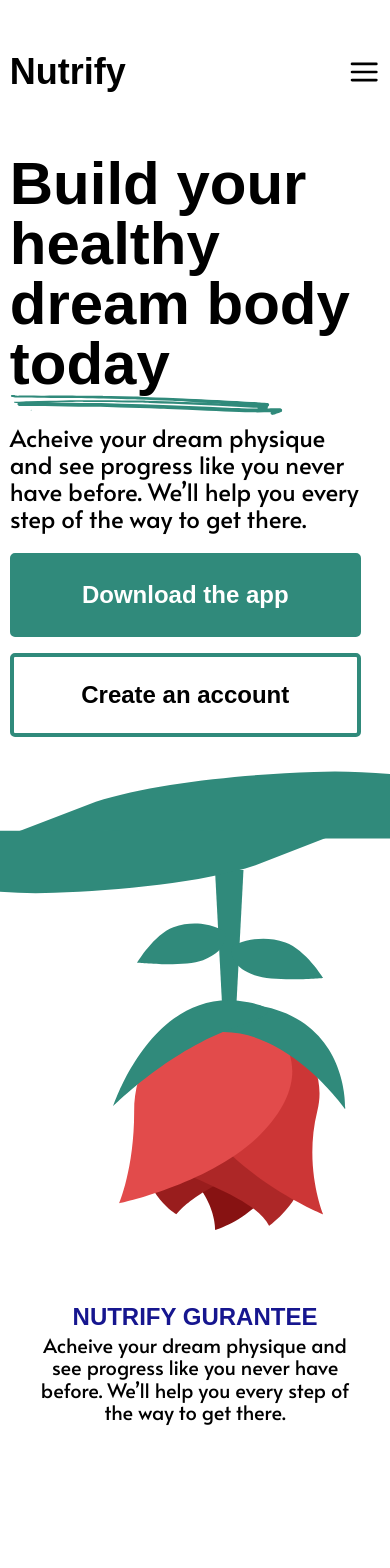
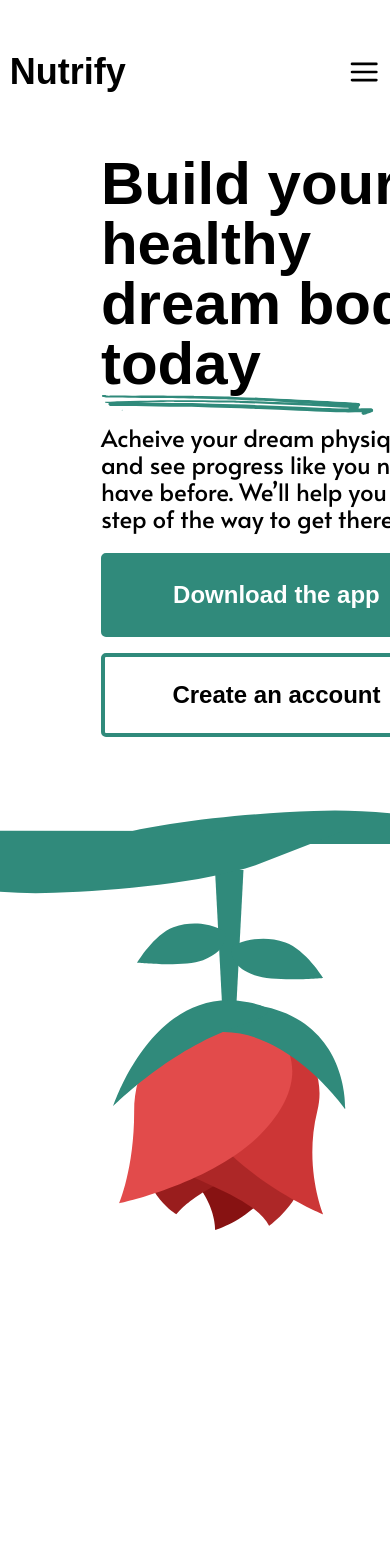
Before and after one commit to dayZgarden/Nutrify, a React (Vite) app: page / in a window 390 px wide. Shown: the top 1568 px of the page. Built offline with nearby package versions, Linux system fonts and the light colour scheme; a web font is replaced by a local one.

Commit message:
testing zoomed in responsive

```diff
--- a/src/components/newLanding.css
+++ b/src/components/newLanding.css
@@ -27,29 +27,40 @@
     width: 100%;
 }
 
+.container{
+    padding: 96px;
+}
+
+
+
+.hero__container{
+    padding: 96px;
+    padding-top: 0px;
+}
+
 .hero{
     background-color: white;
-    height: 100vh;
     width: 100%;
+    height: calc(100vh - 144px);
     display: flex;
     flex-direction: column;
     position: relative;
-    overflow-x: hidden;
+    overflow: hidden;
 }
 
 .navbar{
     display: flex;
+    max-width: 1300px;
+    margin: 0 auto;
+    width: 100%;
     justify-content: space-between;
     align-items: center;
-
 }
 
 .nav__left{
 
 }
 
-.landing{
-}
 
 .nav__icon{
     color: black;
@@ -273,8 +284,8 @@
 
 .home__bottom {
     position: absolute;
-    min-width: 98vw;
-    height: 180px;
+    width: 100vw;
+    height: 10vh;
     bottom: 0;
     right: 0;
     z-index: 2;
@@ -349,7 +360,6 @@
 
 
 .step__one{
-    height: 100vh;
     margin-top: 50px;
     position: relative;
 }
@@ -510,7 +520,12 @@
     position: relative;
     box-shadow: 0 3px 10px rgb(0 0 0 / 0.2);
     justify-content: center;
-    margin-top: 60px;
+}
+
+.clear__dot{
+    background-color: white !important;
+    border-radius: 9999px;
+    border: 2px solid black;
 }
 
 .test__card--left{
@@ -644,12 +659,14 @@
 }
 
 .footer{
-    height: 60vh;
     position: relative;
+    margin-top: 96px
 }
 
-.footerbar{
-    transform: translateY(300%)
+.footer__container{
+    padding: 96px;
+    padding-bottom: 0;
+    background-color: transparent;
 }
 
 .bottombg {
--- a/src/page/NewLanding.jsx
+++ b/src/page/NewLanding.jsx
@@ -105,8 +105,6 @@
   return (
     <div className="landing">
 
-        <section className="hero">
-            <div className="row">
                 <nav className="navbar">
                     <div className="nav__left">
                         <a href="/" className="nav__icon">Nutrify</a>
@@ -125,6 +123,9 @@
                     <FiMenu className="burger" />
                 </nav>
 
+        <section className="hero">
+            <div className="hero__container">
+            <div className="row">
                 <div className="home__wrapper">
                     <div className="home__left">
                         <div>
@@ -144,6 +145,7 @@
                 <figure ref={extraRef} className="extra"></figure>
                 <figure ref={yellowRef} className="yellow"></figure>
                 <figure ref={redRef} className="red"></figure>
+                </div>
             </div>
 
 
@@ -160,13 +162,16 @@
         </div>
 
         <section className="gurantee">
-            <div className="gurantee__content">
-                <h3 className="section__title">Nutrify Gurantee</h3>
-                <p className="section__para">Acheive your dream physique and see progress like you never have before. We’ll help you every step of the way to get there.</p>
+            <div className="container">
+                <div className="gurantee__content">
+                    <h3 className="section__title">Nutrify Gurantee</h3>
+                    <p className="section__para">Acheive your dream physique and see progress like you never have before. We’ll help you every step of the way to get there.</p>
+                </div>
             </div>
         </section>
 
         <section className="step__one">
+            <div className="container">
             <div className="row">
                 <div className="step__wrapper">
                     <div className="one__left">
@@ -184,10 +189,12 @@
                     </figure>
                 </div>
             </div>
+            </div>
                 <img src={sidebar} alt="" className="sidebar sidebar__right" />
         </section>
 
         <section className="step__one">
+            <div className="container">
             <div className="row">
                 <div className="step__wrapper step__two">
                 <img src={diary} alt="" className="one__right diary" />
@@ -202,10 +209,13 @@
 
                 </div>
             </div>
+            </div>
                 <img src={sidebar} alt="" className="sidebar sidebar__left" />
         </section>
 
         <section className="step__one">
+            <div className="container">
+
             <div className="row">
                 <div className="step__wrapper step__three">
                     <div className="one__left">
@@ -219,17 +229,17 @@
                     <img src={threepicture} alt="" className="one__right three__picture" />
                 </div>
             </div>
+            </div>
+
                 <img src={sidebar} alt="" className="sidebar sidebar__right" />
         </section>
 
         <section className="testimonials">
-            <img src={testBar} alt="" className="testBar testBar1" />
-            <img src={testBar} alt="" className="testBar testBar2" />
+            <div className="container">
             <div className="row">
                 <div className="testimonials__wrapper">
                     <h3 className="section__title test__section--title">You're not alone</h3>
                     <h2 className="step__title test__title">See what others have to say</h2>
-                    <div className="box__accent"></div>
                     <div className="test__card">
                         <div className="test__card--left">
                             <p className="section__para test__para">Whether it be your calories, weight, protein, or carbs, you’ll find what you need.</p>
@@ -252,16 +262,18 @@
                         </div>
                         <span className="dots">
                             <span className="dot"></span>
-                            <span className="dot"></span>
+                            <span className="dot clear__dot"></span>
                             <span className="dot"></span>
                             <span className="dot"></span>
                         </span>
                     </div>
                 </div>
             </div>
+            </div>
         </section>
 
         <footer className="footer">
+            <div className="footer__container">
             <div className="row">
                 <div className="footerbar">
                     <nav className="navbar">
@@ -280,6 +292,7 @@
                         </nav>
                 </div>
             </div>
+            </div>
             <span className="bottombg"></span>
         </footer>
     </div>
```
